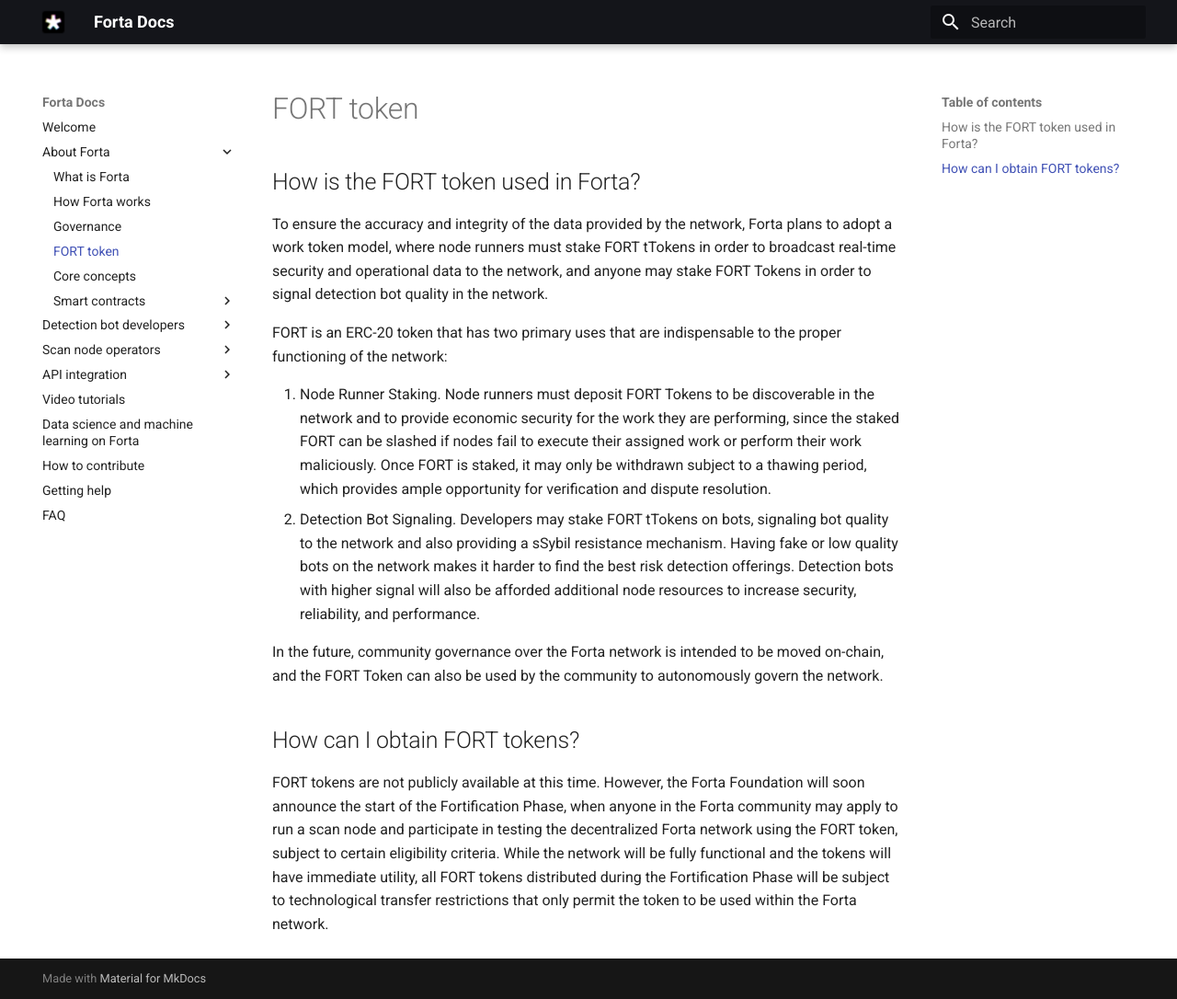
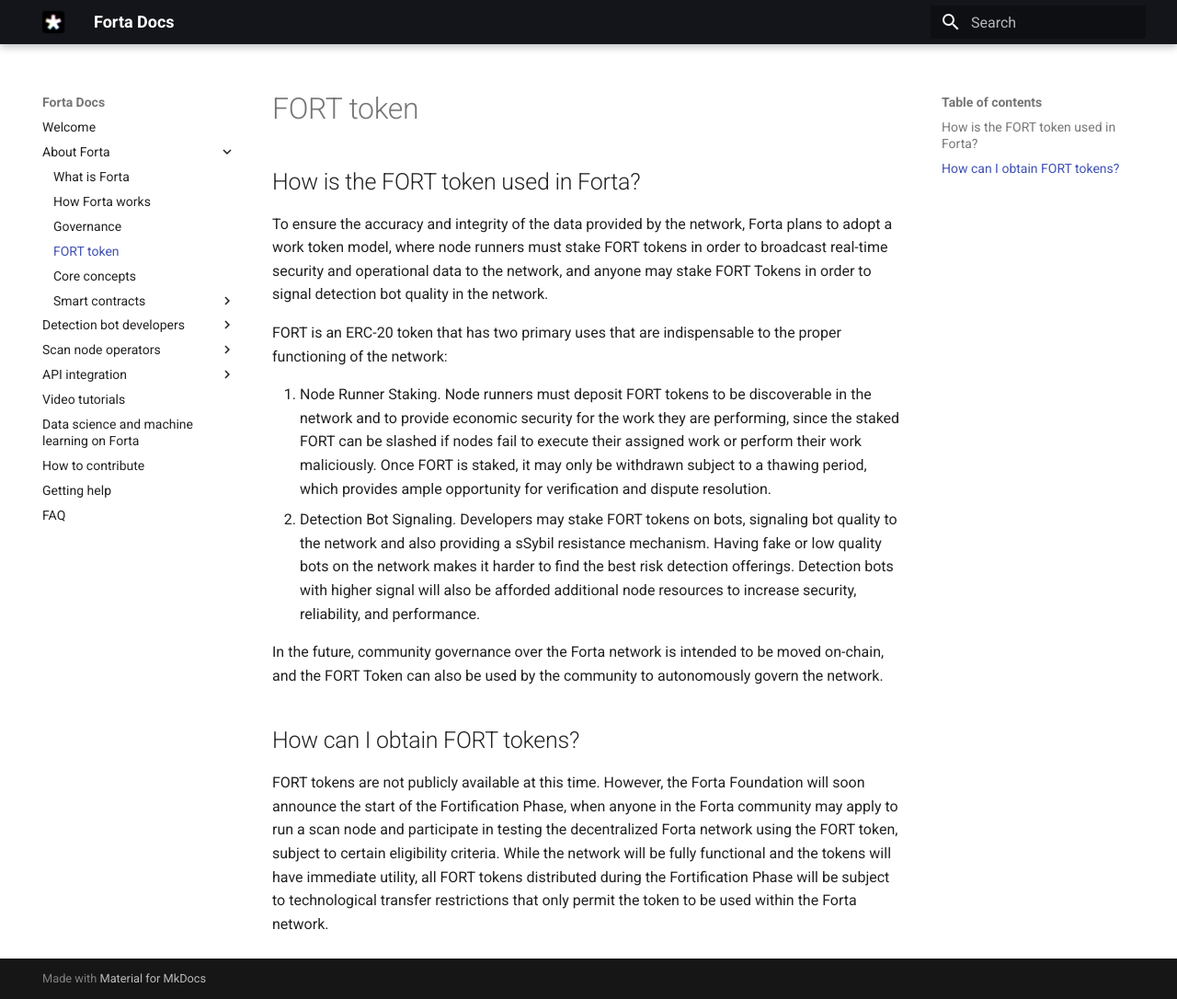
Before and after one commit to forta-network/docs, an MkDocs documentation site: the page built from docs/fort-token.md, in a window 1280 px wide and 1086 px high. Shown: the whole window at 92% size. Built offline with MkDocs 1.6.1 and Material for MkDocs 9.7.7, drawn with Linux system fonts in a browser that asks for light colours.

Commit message:
Fix Fort token text typo
`tToken` => `token`.
`FORT Tokens` => `FORT tokens`

```diff
--- a/docs/fort-token.md
+++ b/docs/fort-token.md
@@ -2,12 +2,12 @@
 
 ## How is the FORT token used in Forta?
 
-To ensure the accuracy and integrity of the data provided by the network, Forta plans to adopt a work token model, where node runners must stake FORT tTokens in order to broadcast real-time security and operational data to the network, and anyone may stake FORT Tokens in order to signal detection bot quality in the network.
+To ensure the accuracy and integrity of the data provided by the network, Forta plans to adopt a work token model, where node runners must stake FORT tokens in order to broadcast real-time security and operational data to the network, and anyone may stake FORT Tokens in order to signal detection bot quality in the network.
 
 FORT is an ERC-20 token that has two primary uses that are indispensable to the proper functioning of the network:
 
-1. Node Runner Staking. Node runners must deposit FORT Tokens to be discoverable in the network and to provide economic security for the work they are performing, since the staked FORT can be slashed if nodes fail to execute their assigned work or perform their work maliciously. Once FORT is staked, it may only be withdrawn subject to a thawing period, which provides ample opportunity for verification and dispute resolution.
-2. Detection Bot Signaling. Developers may stake FORT tTokens on bots, signaling bot quality to the network and also providing a sSybil resistance mechanism. Having fake or low quality bots on the network makes it harder to find the best risk detection offerings. Detection bots with higher signal will also be afforded additional node resources to increase security, reliability, and performance.
+1. Node Runner Staking. Node runners must deposit FORT tokens to be discoverable in the network and to provide economic security for the work they are performing, since the staked FORT can be slashed if nodes fail to execute their assigned work or perform their work maliciously. Once FORT is staked, it may only be withdrawn subject to a thawing period, which provides ample opportunity for verification and dispute resolution.
+2. Detection Bot Signaling. Developers may stake FORT tokens on bots, signaling bot quality to the network and also providing a sSybil resistance mechanism. Having fake or low quality bots on the network makes it harder to find the best risk detection offerings. Detection bots with higher signal will also be afforded additional node resources to increase security, reliability, and performance.
 
 In the future, community governance over the Forta network is intended to be moved on-chain, and the FORT Token can also be used by the community to autonomously govern the network.
 
```
